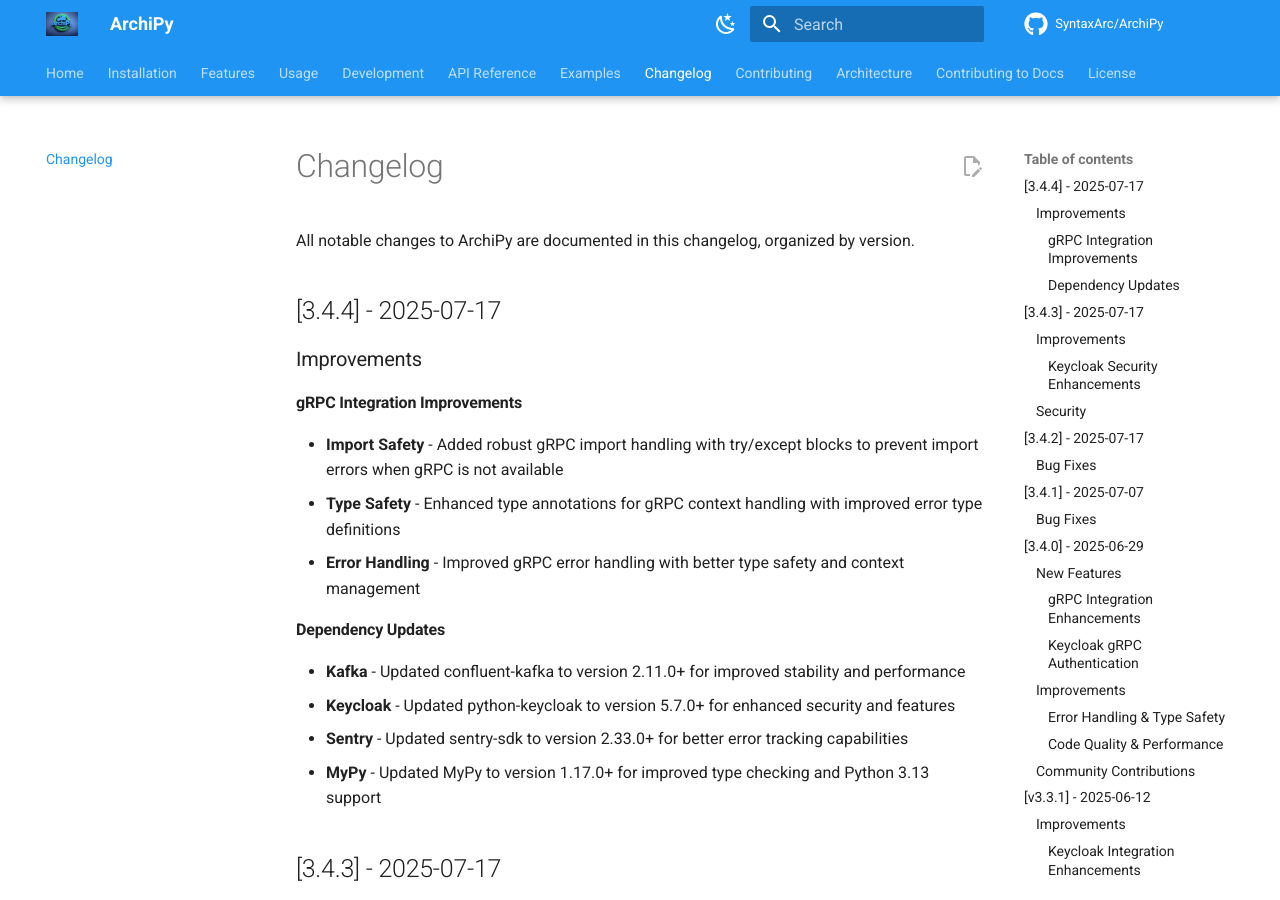
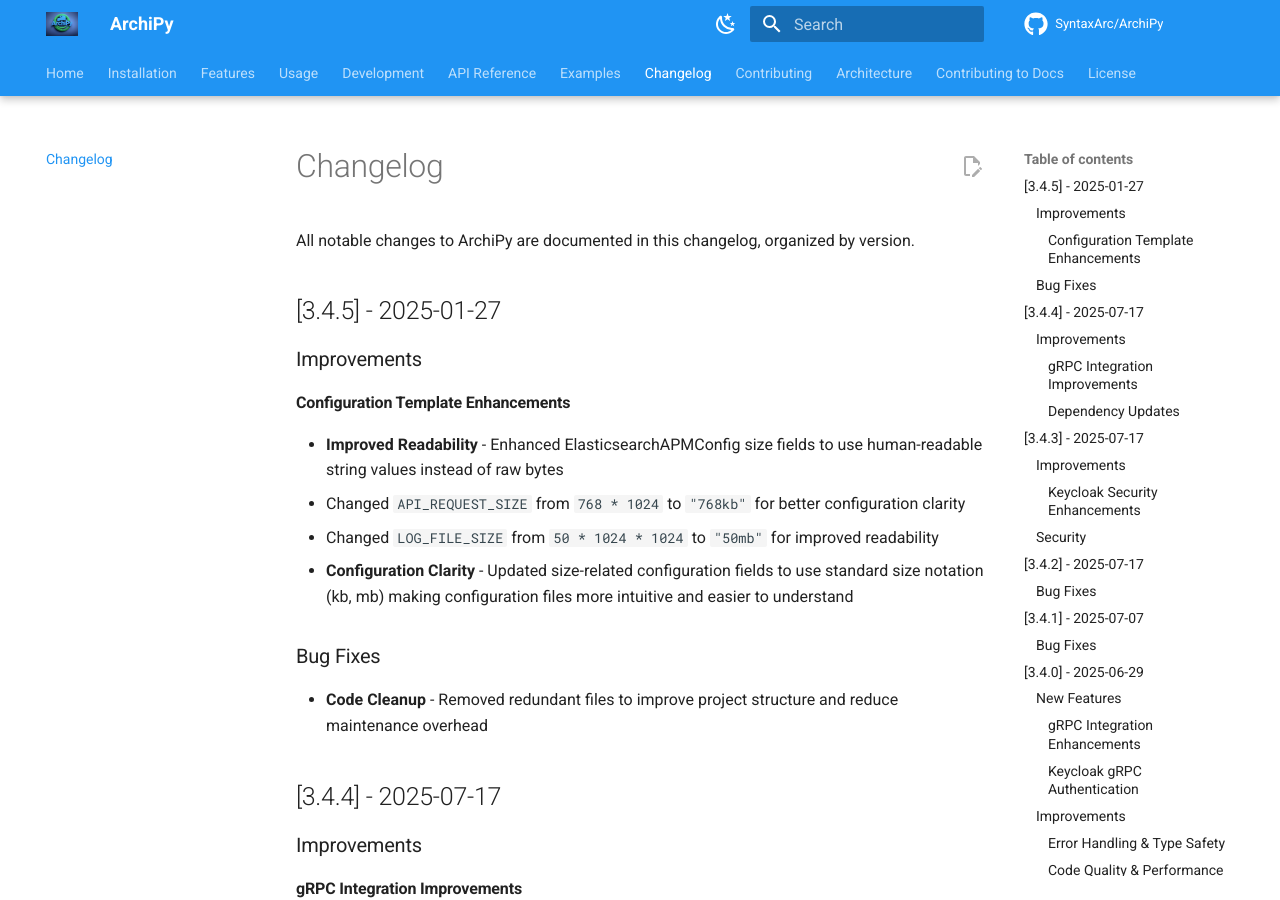
Before and after one commit to negatic/ArchiPy, an MkDocs documentation site: the page built from docs/changelog.md, in a window 1280 px wide and 900 px high. Built offline with MkDocs 1.6.1 and Material for MkDocs 9.7.7, drawn with Linux system fonts in a browser that asks for light colours; comment, search, counter and statistics services are not loaded; the version menu is left out.

Commit message:
Configuration Template Enhancements

```diff
--- a/docs/changelog.md
+++ b/docs/changelog.md
@@ -1,6 +1,21 @@
 # Changelog
 
 All notable changes to ArchiPy are documented in this changelog, organized by version.
+
+## [3.4.5] - 2025-01-27
+
+### Improvements
+
+#### Configuration Template Enhancements
+
+- **Improved Readability** - Enhanced ElasticsearchAPMConfig size fields to use human-readable string values instead of raw bytes
+  - Changed `API_REQUEST_SIZE` from `768 * 1024` to `"768kb"` for better configuration clarity
+  - Changed `LOG_FILE_SIZE` from `50 * 1024 * 1024` to `"50mb"` for improved readability
+- **Configuration Clarity** - Updated size-related configuration fields to use standard size notation (kb, mb) making configuration files more intuitive and easier to understand
+
+### Bug Fixes
+
+- **Code Cleanup** - Removed redundant files to improve project structure and reduce maintenance overhead
 
 ## [3.4.4] - 2025-07-17
 
```
Also changed, not shown: 1 other file.
